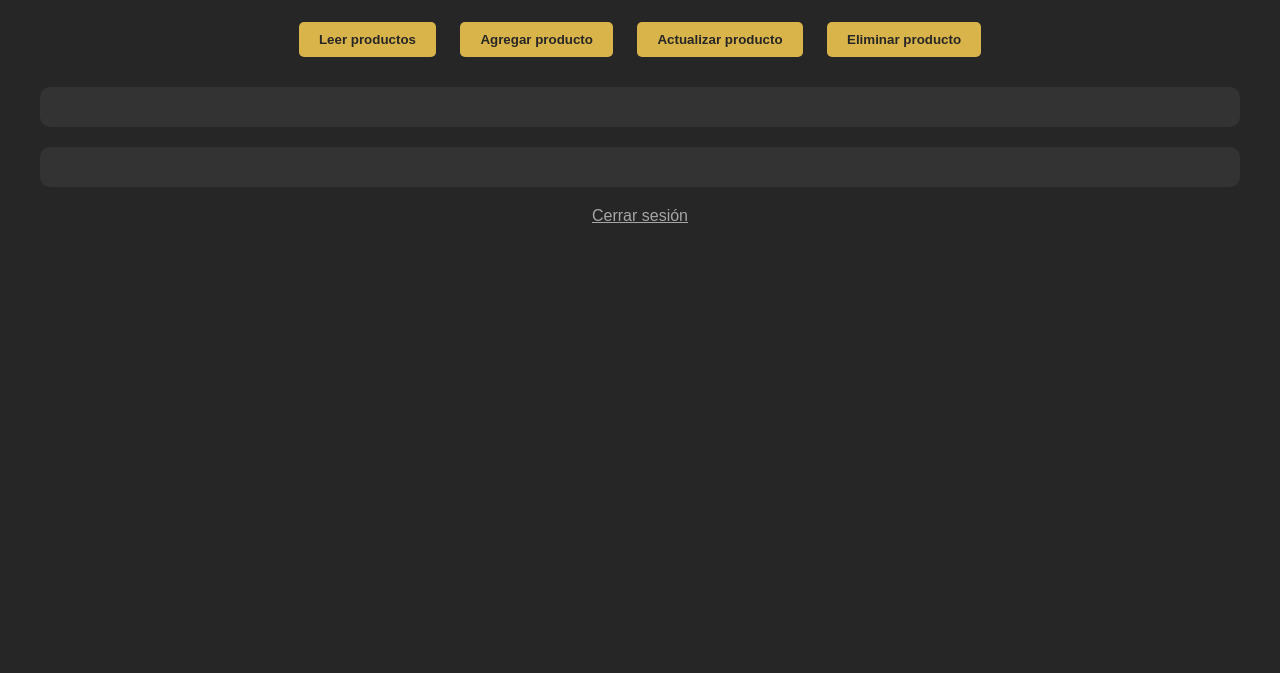
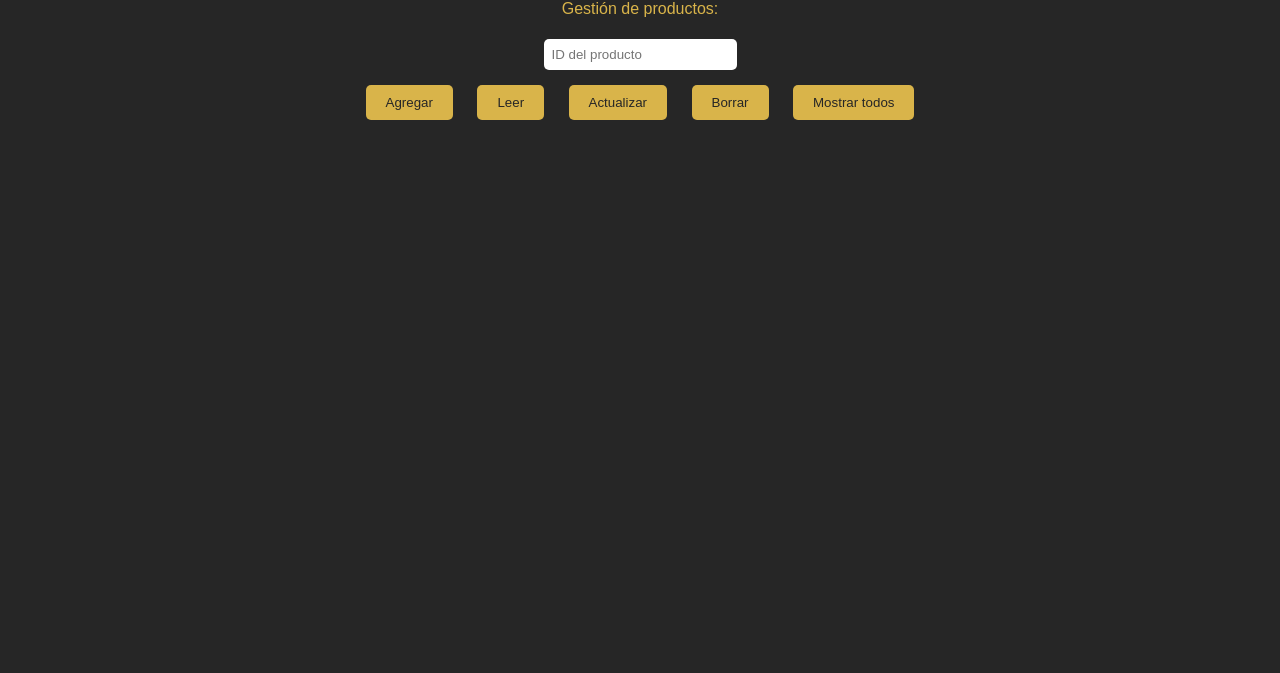
Before and after one commit to ElChinoGamer/Papeleria, a plain HTML site: page admin.html in a window 1280 px wide. Shown: the part 127-800 px from the top of the page. Drawn offline with Linux system fonts and the light colour scheme.

Commit message:
Update admin.html

```diff
--- a/admin.html
+++ b/admin.html
@@ -1,170 +1,163 @@
 <!DOCTYPE html>
 <html lang="es">
 <head>
-  <meta charset="UTF-8">
+  <meta charset="UTF-8" />
+  <meta name="viewport" content="width=device-width, initial-scale=1.0"/>
   <title>Panel del Encargado - Eidos</title>
   <style>
     body {
       background-color: #262626;
       color: #D9B44A;
       font-family: sans-serif;
+      text-align: center;
       padding: 2rem;
     }
-
     h1 {
-      font-size: 2.5rem;
-      text-align: center;
+      font-size: 2.2rem;
     }
-
     button {
       margin: 10px;
       padding: 10px 20px;
       background-color: #D9B44A;
+      color: #262626;
       border: none;
-      color: #262626;
-      font-weight: bold;
+      border-radius: 5px;
       cursor: pointer;
+    }
+    input, select {
+      padding: 8px;
+      margin: 5px;
       border-radius: 5px;
+      border: none;
     }
-
-    #resultado, #formulario {
+    #resultado {
       margin-top: 20px;
-      background-color: #333;
-      padding: 20px;
-      border-radius: 10px;
+      white-space: pre-wrap;
     }
-
-    input {
-      display: block;
-      margin: 10px 0;
-      padding: 5px;
-      width: 100%;
-    }
-
-    a {
-      display: block;
-      margin-top: 20px;
-      text-align: center;
-      color: #A6A6A6;
-      text-decoration: underline;
+    .formulario {
+      display: none;
+      margin-top: 15px;
     }
   </style>
 </head>
 <body>
-  <h1>Panel del encargado de Eidos</h1>
-  <div style="text-align:center;">
-    <button onclick="mostrarTodos()">Leer productos</button>
-    <button onclick="mostrarFormularioAgregar()">Agregar producto</button>
-    <button onclick="mostrarFormularioActualizar()">Actualizar producto</button>
-    <button onclick="mostrarFormularioEliminar()">Eliminar producto</button>
+  <h1>Panel del Encargado - Papelería Eidos</h1>
+  <p>Gestión de productos:</p>
+
+  <input type="text" id="idProducto" placeholder="ID del producto" />
+
+  <div class="formulario" id="formulario">
+    <input type="text" id="nombre" placeholder="Nombre" />
+    <input type="text" id="marca" placeholder="Marca" />
+    <input type="number" id="precio" placeholder="Precio" />
   </div>
 
-  <div id="formulario"></div>
-  <div id="resultado"></div>
+  <div>
+    <button onclick="mostrarFormularioAgregar()">Agregar</button>
+    <button onclick="leerProducto()">Leer</button>
+    <button onclick="actualizarProducto()">Actualizar</button>
+    <button onclick="borrarProducto()">Borrar</button>
+    <button onclick="mostrarTodos()">Mostrar todos</button>
+  </div>
 
-  <a href="index.html">Cerrar sesión</a>
+  <pre id="resultado"></pre>
 
-  <!-- Firebase SDKs -->
+  <!-- Scripts de Firebase -->
   <script src="https://www.gstatic.com/firebasejs/9.22.2/firebase-app-compat.js"></script>
   <script src="https://www.gstatic.com/firebasejs/9.22.2/firebase-firestore-compat.js"></script>
   <script src="firebase-config.js"></script>
 
+  <!-- Funciones CRUD -->
   <script>
-    const resultado = document.getElementById("resultado");
-    const formulario = document.getElementById("formulario");
-
-    function mostrarTodos() {
-      resultado.innerHTML = "<strong>Cargando productos...</strong>";
-      db.collection("productos").get().then(snapshot => {
-        let html = "<h3>Productos:</h3>";
-        snapshot.forEach(doc => {
-          const p = doc.data();
-          html += `
-            <div>
-              <strong>ID:</strong> ${doc.id}<br>
-              <strong>Nombre:</strong> ${p.nombre}<br>
-              <strong>Marca:</strong> ${p.marca}<br>
-              <strong>Precio:</strong> $${p.precio}<br><br>
-            </div>
-          `;
-        });
-        resultado.innerHTML = html;
-      });
-    }
+    const resultado = document.getElementById('resultado');
+    const formulario = document.getElementById('formulario');
 
     function mostrarFormularioAgregar() {
-      formulario.innerHTML = `
-        <h3>Agregar producto</h3>
-        <input id="id" placeholder="ID único">
-        <input id="nombre" placeholder="Nombre">
-        <input id="marca" placeholder="Marca">
-        <input id="precio" placeholder="Precio">
-        <button onclick="agregarProducto()">Agregar</button>
-      `;
+      formulario.style.display = 'block';
+      resultado.textContent = 'Llenar los campos y dar click en "Agregar"';
     }
 
     function agregarProducto() {
-      const id = document.getElementById("id").value;
-      const nombre = document.getElementById("nombre").value;
-      const marca = document.getElementById("marca").value;
-      const precio = parseFloat(document.getElementById("precio").value);
+      const id = document.getElementById('idProducto').value;
+      const nombre = document.getElementById('nombre').value;
+      const marca = document.getElementById('marca').value;
+      const precio = parseFloat(document.getElementById('precio').value);
 
       db.collection("productos").doc(id).set({ nombre, marca, precio })
         .then(() => {
-          resultado.innerHTML = "<p>Producto agregado exitosamente ✅</p>";
-          formulario.innerHTML = "";
+          resultado.textContent = "Producto agregado exitosamente.";
+          formulario.style.display = 'none';
         })
-        .catch(err => {
-          resultado.innerHTML = <p>Error: ${err.message}</p>;
+        .catch((error) => {
+          resultado.textContent = "Error al agregar: " + error;
         });
     }
 
-    function mostrarFormularioActualizar() {
-      formulario.innerHTML = `
-        <h3>Actualizar producto</h3>
-        <input id="id" placeholder="ID del producto a actualizar">
-        <input id="nombre" placeholder="Nuevo nombre">
-        <input id="marca" placeholder="Nueva marca">
-        <input id="precio" placeholder="Nuevo precio">
-        <button onclick="actualizarProducto()">Actualizar</button>
-      `;
+    function leerProducto() {
+      const id = document.getElementById('idProducto').value;
+
+      db.collection("productos").doc(id).get()
+        .then((doc) => {
+          if (doc.exists) {
+            const data = doc.data();
+            resultado.textContent = Nombre: ${data.nombre}\nMarca: ${data.marca}\nPrecio: $${data.precio};
+          } else {
+            resultado.textContent = "Producto no encontrado.";
+          }
+        })
+        .catch((error) => {
+          resultado.textContent = "Error al leer: " + error;
+        });
     }
 
     function actualizarProducto() {
-      const id = document.getElementById("id").value;
-      const nombre = document.getElementById("nombre").value;
-      const marca = document.getElementById("marca").value;
-      const precio = parseFloat(document.getElementById("precio").value);
+      const id = document.getElementById('idProducto').value;
+      const nombre = document.getElementById('nombre').value;
+      const marca = document.getElementById('marca').value;
+      const precio = parseFloat(document.getElementById('precio').value);
 
       db.collection("productos").doc(id).update({ nombre, marca, precio })
         .then(() => {
-          resultado.innerHTML = "<p>Producto actualizado ✅</p>";
-          formulario.innerHTML = "";
+          resultado.textContent = "Producto actualizado correctamente.";
         })
-        .catch(err => {
-          resultado.innerHTML = <p>Error: ${err.message}</p>;
+        .catch((error) => {
+          resultado.textContent = "Error al actualizar: " + error;
         });
     }
 
-    function mostrarFormularioEliminar() {
-      formulario.innerHTML = `
-        <h3>Eliminar producto</h3>
-        <input id="id" placeholder="ID del producto">
-        <button onclick="eliminarProducto()">Eliminar</button>
-      `;
+    function borrarProducto() {
+      const id = document.getElementById('idProducto').value;
+
+      db.collection("productos").doc(id).delete()
+        .then(() => {
+          resultado.textContent = "Producto eliminado correctamente.";
+        })
+        .catch((error) => {
+          resultado.textContent = "Error al eliminar: " + error;
+        });
     }
 
-    function eliminarProducto() {
-      const id = document.getElementById("id").value;
-      db.collection("productos").doc(id).delete()
-        .then(() => {
-          resultado.innerHTML = "<p>Producto eliminado ❌</p>";
-          formulario.innerHTML = "";
+    function mostrarTodos() {
+      resultado.textContent = "Cargando productos...";
+      db.collection("productos").get()
+        .then((querySnapshot) => {
+          let salida = "";
+          querySnapshot.forEach((doc) => {
+            const d = doc.data();
+            salida += ID: ${doc.id}\nNombre: ${d.nombre}\nMarca: ${d.marca}\nPrecio: $${d.precio}\n\n;
+          });
+          resultado.textContent = salida || "No hay productos aún.";
         })
-        .catch(err => {
-          resultado.innerHTML = <p>Error: ${err.message}</p>;
+        .catch((error) => {
+          resultado.textContent = "Error al obtener todos: " + error;
         });
     }
+
+    // Al hacer clic en Agregar después de mostrar formulario
+    formulario.addEventListener("change", () => {
+      // Si quieres agregar automáticamente al llenar el formulario
+      // o puedes poner un botón aparte para agregar después
+    });
   </script>
 </body>
 </html>
```
